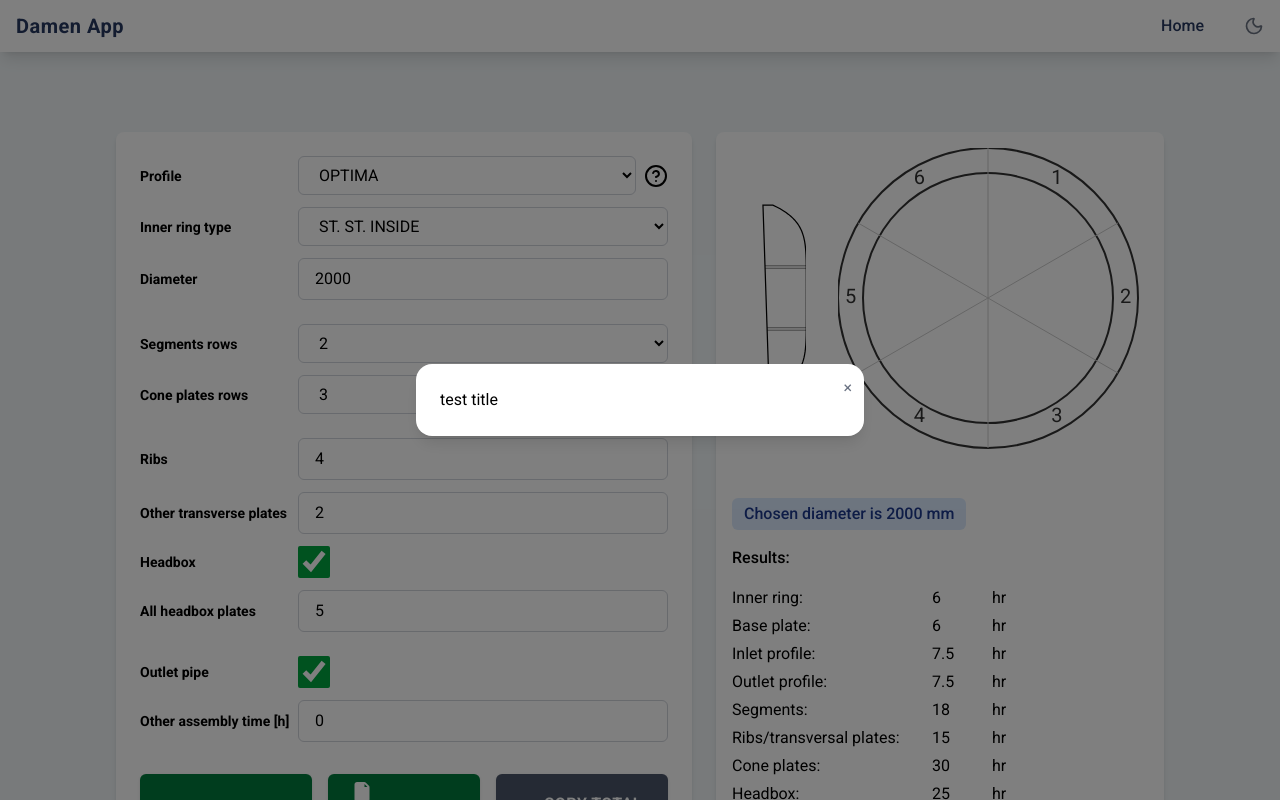
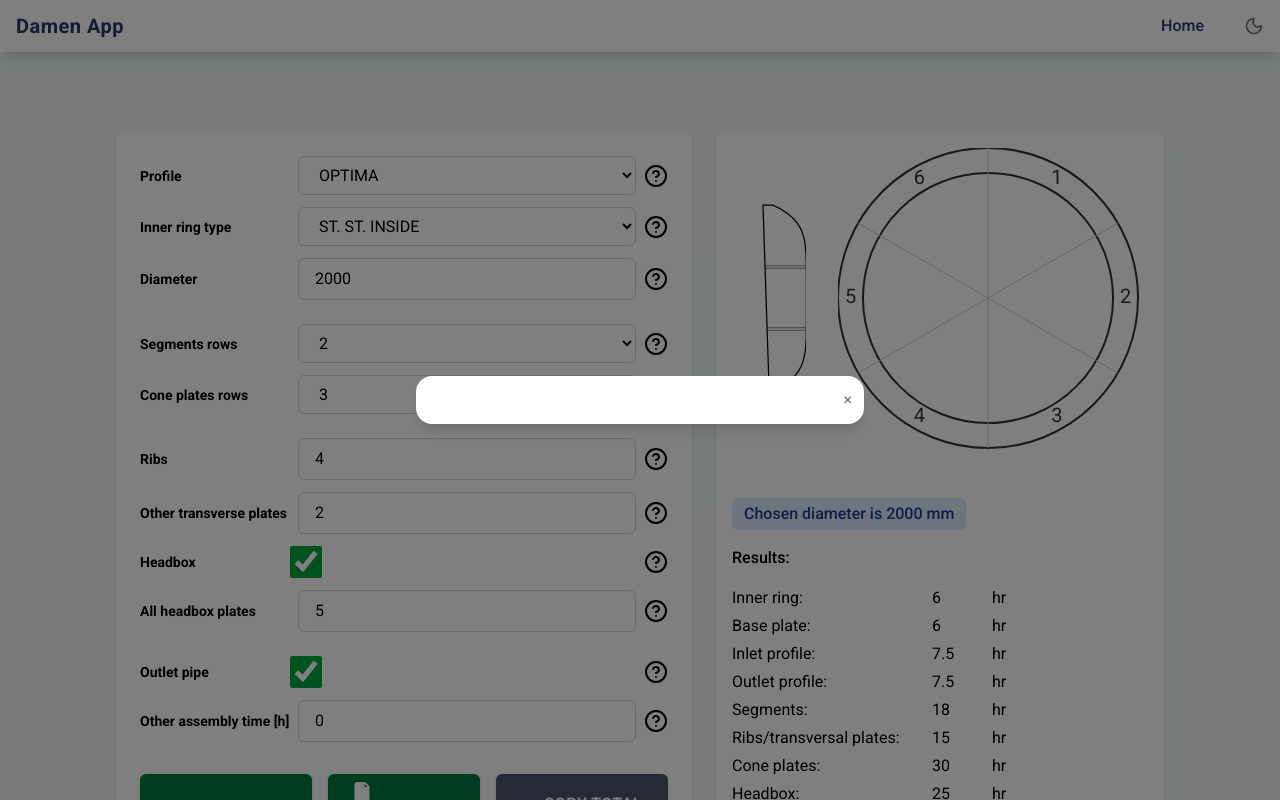
Before and after one commit to djzib0/nozzle-calculator-next, a Next.js app: page / in a window 1280 px wide. Both pictures are taken after a click on the button 656 px from the left and 175 px from the top of the page. Shown: the top 800 px of the page. Built offline with nearby package versions, Linux system fonts and the light colour scheme.

Commit message:
WIP: modal adjustments

```diff
--- a/components/helpModal/HelpModal.tsx
+++ b/components/helpModal/HelpModal.tsx
@@ -1,7 +1,12 @@
-import useToggleModal from '@/customHooks/useToggleModal/useToggleModal'
+import { HelpModalType } from '@/lib/types';
 import React from 'react'
 
-const HelpModal = ({title, closeModal} : {title: string, closeModal: () => void}) => {
+const HelpModal = (props: HelpModalType) => {
+
+  // destructuring props
+  const {
+    closeFunction
+  } = props
 
   return (
     <div className="fixed inset-0 z-50 flex items-center justify-center bg-black/50">
@@ -9,13 +14,13 @@ const HelpModal = ({title, closeModal} : {title: string, closeModal: () => void}
       <div className="bg-white dark:bg-gray-900 p-6 rounded-2xl shadow-lg w-full max-w-md relative">
         {/* Close button */}
         <button
-          onClick={closeModal}
-          className="absolute top-3 right-3 text-gray-500 hover:text-black dark:hover:text-white"
+          onClick={() => closeFunction()}
+          className="absolute top-3 right-3 text-gray-500 hover:text-black dark:hover:text-white cursor-pointer"
         >
           &times;
         </button>
 
-        {title}
+
       </div>
     </div>
   );
--- a/components/nozzleParametersForm/NozzleParametersForm.tsx
+++ b/components/nozzleParametersForm/NozzleParametersForm.tsx
@@ -1,5 +1,5 @@
 'use client'
-import { formErrorType, NozzleFormDataType, NozzleInnerRingTypes, NozzleProfiles, ResultType } from '@/lib/types';
+import { formErrorType, HelpModalForEnums, NozzleFormDataType, NozzleInnerRingTypes, NozzleProfiles, ResultType } from '@/lib/types';
 import React, { useEffect, useState } from 'react';
 import SegmentedCircle from '../shapes/segmentedCircle/SegmentedCircle';
 import OptimaShape from "@/components/shapes/optimaShape/OptimaShape";
@@ -32,7 +32,7 @@ const NozzleParametersForm = () => {
   const [isError, setIsError] = useState(false);
 
   // utilize custom hook
-  const {isModalOn, toggleModal, closeModal} = useToggleModal();
+  const {modalData, setModalData} = useToggleModal();
 
   // form validation
   const validateForm = () => {
@@ -150,9 +150,13 @@ const NozzleParametersForm = () => {
             {nozzleProfilesSelectOptions}
           </select>
           <button
-            onClick={toggleModal}
+            onClick={() => setModalData({
+              ...modalData,
+              isModalOn: true,
+              modalFor: HelpModalForEnums.nozzleProfile
+            })}
             type='button'
-            className='text-2xl'>
+            className='text-2xl cursor-pointer'>
               <FiHelpCircle />
           </button>
         </div>
@@ -171,6 +175,16 @@ const NozzleParametersForm = () => {
           >
             {nozzleInnerRingTypesSelectOptions}
           </select>
+          <button
+            onClick={() => setModalData({
+              ...modalData,
+              isModalOn: true,
+              modalFor: HelpModalForEnums.nozzleInnerRingType
+            })}
+            type='button'
+            className='text-2xl cursor-pointer'>
+              <FiHelpCircle />
+          </button>
         </div>
 
         <div className='form__group'>
@@ -187,6 +201,16 @@ const NozzleParametersForm = () => {
             onChange={handleChange}
             value={formData.diameter}
           />
+          <button
+            onClick={() => setModalData({
+              ...modalData,
+              isModalOn: true,
+              modalFor: HelpModalForEnums.diameter
+            })}
+            type='button'
+            className='text-2xl cursor-pointer'>
+              <FiHelpCircle />
+          </button>
         </div>
         {formErrors.diameter !== "" && <p className='text-red-500 text-sm'>{formErrors.diameter}</p>}
 
@@ -207,6 +231,16 @@ const NozzleParametersForm = () => {
               </option>
             ))}
           </select>
+          <button
+            onClick={() => setModalData({
+              ...modalData,
+              isModalOn: true,
+              modalFor: HelpModalForEnums.segments
+            })}
+            type='button'
+            className='text-2xl cursor-pointer'>
+              <FiHelpCircle />
+          </button>
         </div>
 
         <div className='form__group'>
@@ -226,6 +260,16 @@ const NozzleParametersForm = () => {
               </option>
             ))}
           </select>
+          <button
+            onClick={() => setModalData({
+              ...modalData,
+              isModalOn: true,
+              modalFor: HelpModalForEnums.coneRows
+            })}
+            type='button'
+            className='text-2xl cursor-pointer'>
+              <FiHelpCircle />
+          </button>
         </div>
         {formErrors.coneRows !== "" && <p className='text-red-500 text-sm'>{formErrors.coneRows}</p>}
 
@@ -243,6 +287,16 @@ const NozzleParametersForm = () => {
             onChange={handleChange}
             value={formData.ribs}
           />
+          <button
+            onClick={() => setModalData({
+              ...modalData,
+              isModalOn: true,
+              modalFor: HelpModalForEnums.ribs
+            })}
+            type='button'
+            className='text-2xl cursor-pointer'>
+              <FiHelpCircle />
+          </button>
         </div>
 
         <div className='form__group'>
@@ -259,9 +313,20 @@ const NozzleParametersForm = () => {
             onChange={handleChange}
             value={formData.otherTransversePlates}
           />
+          <button
+            onClick={() => setModalData({
+              ...modalData,
+              isModalOn: true,
+              modalFor: HelpModalForEnums.otherTransversePlates
+            })}
+            type='button'
+            className='text-2xl cursor-pointer'>
+              <FiHelpCircle />
+          </button>
         </div>
 
-        <div className="form__group">
+        <div className="form__group justify-between">
+          <div className='flex flex-row'>
             <label className="form__label flex items-center gap-2 cursor-pointer">
               <span className="text-sm">Headbox</span>
             </label>
@@ -273,6 +338,18 @@ const NozzleParametersForm = () => {
               checked={formData.isHeadbox}
               onChange={handleChange}
             />
+          </div>
+          <button
+            onClick={() => setModalData({
+              ...modalData,
+              isModalOn: true,
+              modalFor: HelpModalForEnums.isHeadbox
+            })}
+            type='button'
+            className='text-2xl cursor-pointer'>
+              <FiHelpCircle />
+          </button>
+
         </div>
 
         <div className='form__group'>
@@ -290,10 +367,21 @@ const NozzleParametersForm = () => {
             value={formData.allHeadboxPlates}
             onBlur={() => handleBlur(Number(formData.allHeadboxPlates))}
           />
+          <button
+            onClick={() => setModalData({
+              ...modalData,
+              isModalOn: true,
+              modalFor: HelpModalForEnums.allHeadboxPlates
+            })}
+            type='button'
+            className='text-2xl cursor-pointer'>
+              <FiHelpCircle />
+          </button>
         </div>
         {formErrors.allHeadboxPlates !== "" && <p className='text-red-500 text-sm'>{formErrors.allHeadboxPlates}</p>}
 
-        <div className="form__group">
+        <div className="form__group justify-between">
+          <div className='flex flex-row'>
             <label className="form__label flex items-center gap-2 cursor-pointer">
               <span className="text-sm">Outlet pipe</span>
             </label>
@@ -305,6 +393,17 @@ const NozzleParametersForm = () => {
               checked={formData.isOutletRoundbar}
               onChange={handleChange}
               />
+          </div>
+          <button
+            onClick={() => setModalData({
+              ...modalData,
+              isModalOn: true,
+              modalFor: HelpModalForEnums.isOutletRoundbar
+            })}
+            type='button'
+            className='text-2xl cursor-pointer'>
+              <FiHelpCircle />
+          </button>
         </div>
 
         <div className='form__group'>
@@ -321,6 +420,16 @@ const NozzleParametersForm = () => {
             onChange={handleChange}
             value={formData.otherAssemblyTime}
           />
+          <button
+            onClick={() => setModalData({
+              ...modalData,
+              isModalOn: true,
+              modalFor: HelpModalForEnums.otherAssemblyTime
+            })}
+            type='button'
+            className='text-2xl cursor-pointer'>
+              <FiHelpCircle />
+          </button>
         </div>
 
         <div className='flex flex-row gap-4 mt-8'>
@@ -387,10 +496,6 @@ const NozzleParametersForm = () => {
               Upload Excel
             </label>
           </div>
-
-
-
-
 
           {result?.total && <ClipboardButton total={result?.total} />}
 
@@ -468,10 +573,11 @@ const NozzleParametersForm = () => {
         </div>
       </div>
 
-      {isModalOn &&
+      {modalData.isModalOn &&
         <HelpModal
-          title="test title"
-          closeModal={closeModal}
+          isModalOn={modalData.isModalOn}
+          modalFor={modalData.modalFor}
+          closeFunction={modalData.closeFunction}
         />
       }
 
--- a/customHooks/useToggleModal/useToggleModal.tsx
+++ b/customHooks/useToggleModal/useToggleModal.tsx
@@ -1,26 +1,37 @@
+import { HelpModalForEnums, HelpModalType } from '@/lib/types';
 import { useState } from 'react'
+
+
 
 const useToggleModal = () => {
 
-    const [isModalOn, setIsModalOn] = useState(false);
+    // initial data to easily reset modal
+    const initialModalData = {
+        isModalOn: false,
+        modalFor: HelpModalForEnums.whenClosed,
+        closeFunction: () => closeModal()
+    }
 
-    const toggleModal = () => {
-        setIsModalOn(prevState => !prevState)
+    const [modalData, setModalData] = useState<HelpModalType>(initialModalData)
+
+    const openModal = () => {
+        setModalData(prevData => {
+            return {
+                ...prevData,
+                isModalOn: true,
+            }
+        })
     }
 
     const closeModal = () => {
-        setIsModalOn(false)
-    }
-
-    const openModal = () => {
-        setIsModalOn(true)
+        setModalData(initialModalData)
     }
 
     return {
-        isModalOn,
-        toggleModal,
+        modalData,
         closeModal,
-        openModal
+        openModal,
+        setModalData,
     }
 
 }
--- a/lib/types.tsx
+++ b/lib/types.tsx
@@ -11,6 +11,27 @@ export enum NozzleInnerRingTypes {
     stStInside = "st. st. inside",
     stStRing = "st. st. ring",
     stRingAndOutlet = "st. st. ring + outlet"
+}
+
+export enum HelpModalForEnums {
+  whenClosed,
+  nozzleProfile,
+  nozzleInnerRingType,
+  diameter,
+  segments,
+  coneRows,
+  ribs,
+  otherTransversePlates,
+  isHeadbox,
+  allHeadboxPlates,
+  isOutletRoundbar,
+  otherAssemblyTime,
+}
+
+export type HelpModalType = {
+    isModalOn: boolean;
+    modalFor: HelpModalForEnums;
+    closeFunction: () => void;
 }
 
 export type NozzleFormDataType = {
--- a/lib/utils.tsx
+++ b/lib/utils.tsx
@@ -1,7 +1,7 @@
 import ExcelJS from 'exceljs';
 import { saveAs } from 'file-saver';
 import { NozzleFormDataType, NozzleInnerRingTypes, NozzleProfiles, ResultType } from './types';
-import { nozzleAssemblyHours } from './data';
+import { nozzleAssemblyHours } from './nozzlesCalculatorData';
 
 export const downloadExcel = async (
   result: ResultType | null | undefined,
```
Also changed, not shown: lib/nozzlesCalculatorData.tsx (renamed from lib/data.tsx). Lines whose indentation alone changed are shown as unchanged.
